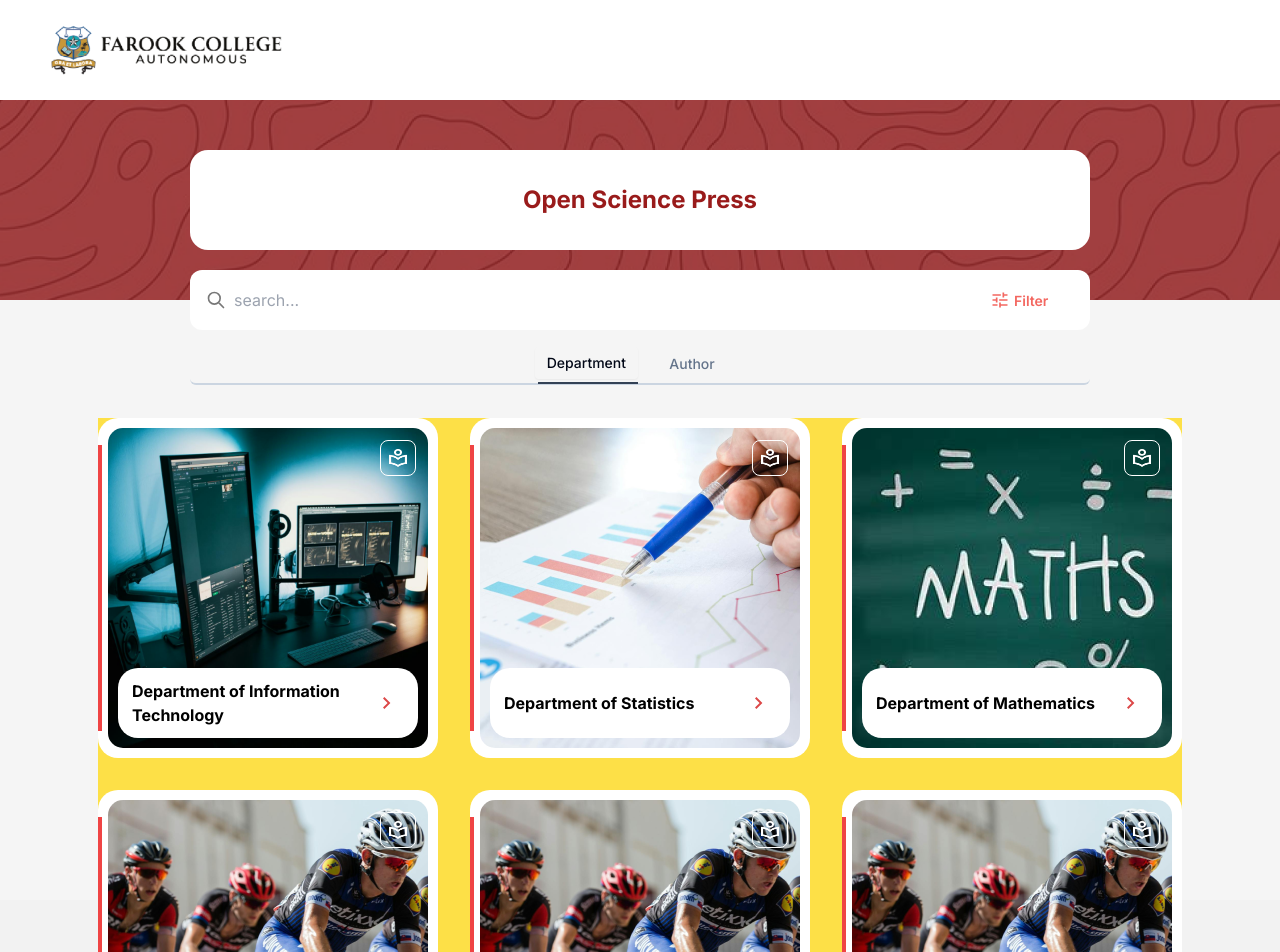
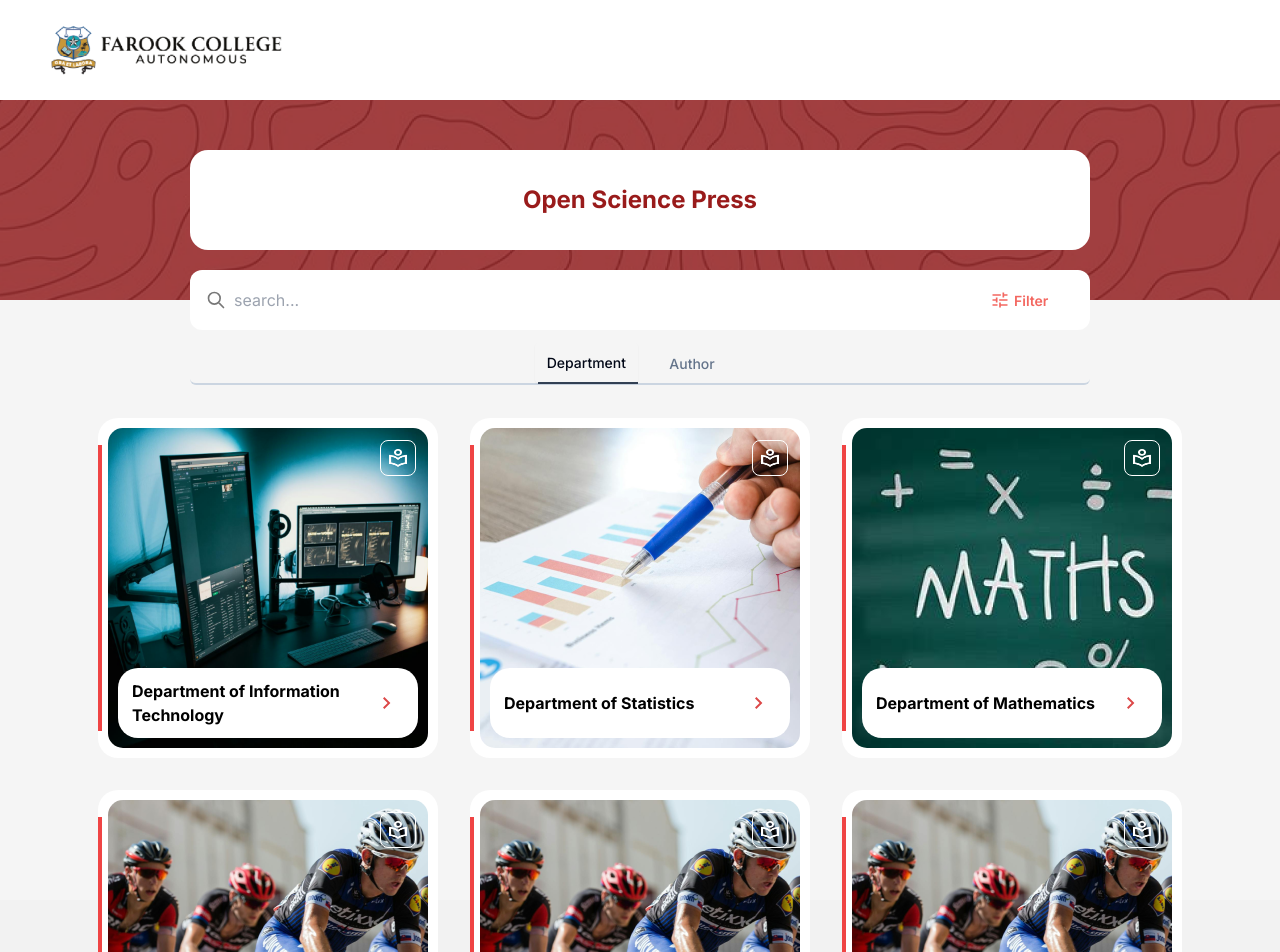
Before and after one commit to Aswin-Koroth/skrolls_knowledgeCommon, a React (Vite) app: page /home in a window 1280 px wide. Shown: the top 952 px of the page. Built offline with nearby package versions, Linux system fonts and the light colour scheme.

Commit message:
reworked

```diff
--- a/src/components/Knowledgecommon/DepartmentSection.jsx
+++ b/src/components/Knowledgecommon/DepartmentSection.jsx
@@ -10,7 +10,7 @@ const DepartmentSection = () => {
   const navigate = useNavigate();
 
   return (
-    <div className="grid grid-cols-1 sm:grid-cols-2 md:grid-cols-3 custom-lg:grid-cols-4 gap-2 sm:gap-4 md:gap-6 lg:gap-8 bg-yellow-300 w-auto h-full">
+    <div className="grid grid-cols-1 sm:grid-cols-2 md:grid-cols-3 custom-lg:grid-cols-4 gap-2 sm:gap-4 md:gap-6 lg:gap-8 w-auto h-full">
     <CollegeCard
       HeroImg={It}
       Title="Department of Information Technology"
--- a/src/pages/Public/knowledgeCommon/HomePage.jsx
+++ b/src/pages/Public/knowledgeCommon/HomePage.jsx
@@ -28,7 +28,7 @@ const HomePage = () => {
               activeTab === 'department' ? 'border-b-2 border-b-slate-700 font-bold text-black' : ''
             }`}
             onClick={() => handleTabChange('department')}>
-            <TabsTrigger className='' value="department">Department</TabsTrigger>
+            <TabsTrigger className='h-[40px]'  value="department">Department</TabsTrigger>
           </div>
 
           <div
@@ -36,12 +36,12 @@ const HomePage = () => {
               activeTab === 'author' ? 'border-b-2 border-b-slate-700 font-bold text-black' : ''
             }`}
             onClick={() => handleTabChange('author')}>
-            <TabsTrigger value="author">Author</TabsTrigger>
+            <TabsTrigger className='h-[40px]' value="author">Author</TabsTrigger>
           </div>
           </TabsList>
         </div>
         <TabsContent className=' w-full flex justify-center' value="department"><DepartmentSection/></TabsContent>
-        <TabsContent className=' w-full flex justify-center' value="author"><AuthorSection /></TabsContent>
+        <TabsContent className=' w-full flex justify-center' value="author"><AuthorSection/></TabsContent>
       </Tabs>
 
       </div>
```
